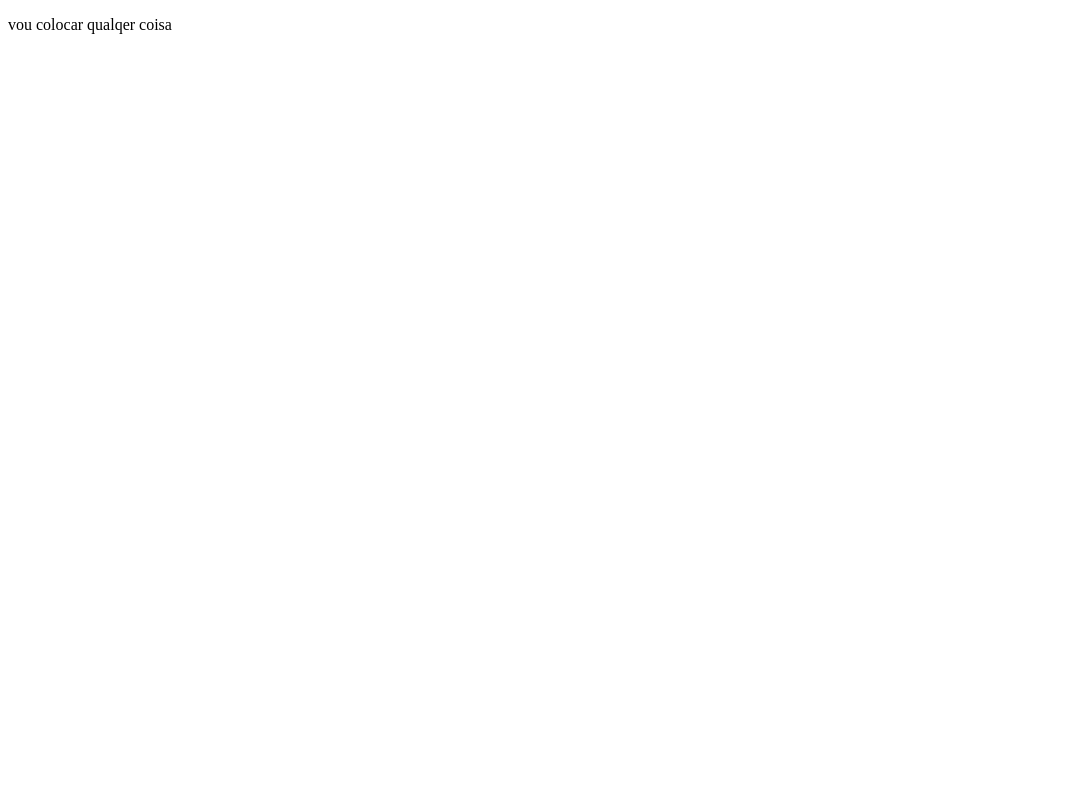
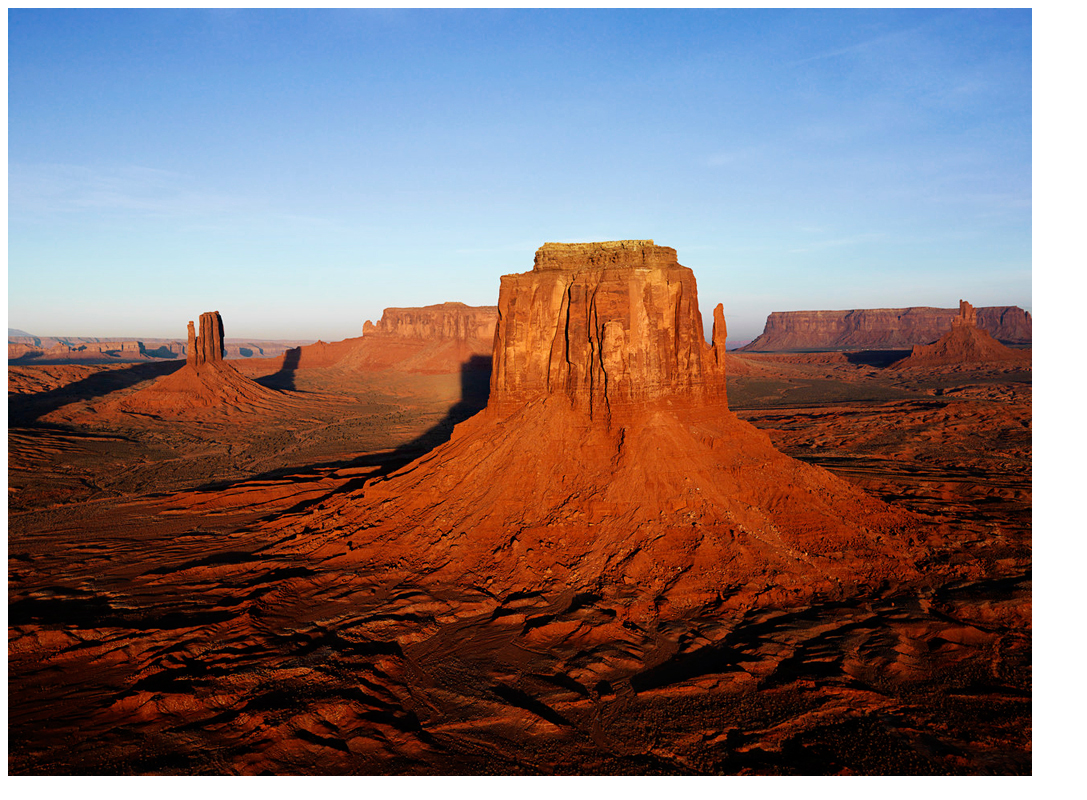
Before and after one commit to lucasjgarcias/javascript, a plain HTML site: page index.html in a window 1280 px wide. Shown: the whole page, without its empty margins (0-1087 px from the left). Drawn offline with Linux system fonts and the light colour scheme.

Commit message:
tirei o o e coloquei img

```diff
--- a/index.html
+++ b/index.html
@@ -7,6 +7,6 @@
     <title>Document</title>
 </head>
 <body>
-    <p>vou colocar qualqer coisa</p>
+    <img src="img/Desert.jpg" alt="">
 </body>
 </html>
```
Also changed, not shown: img/Desert.jpg (added).
